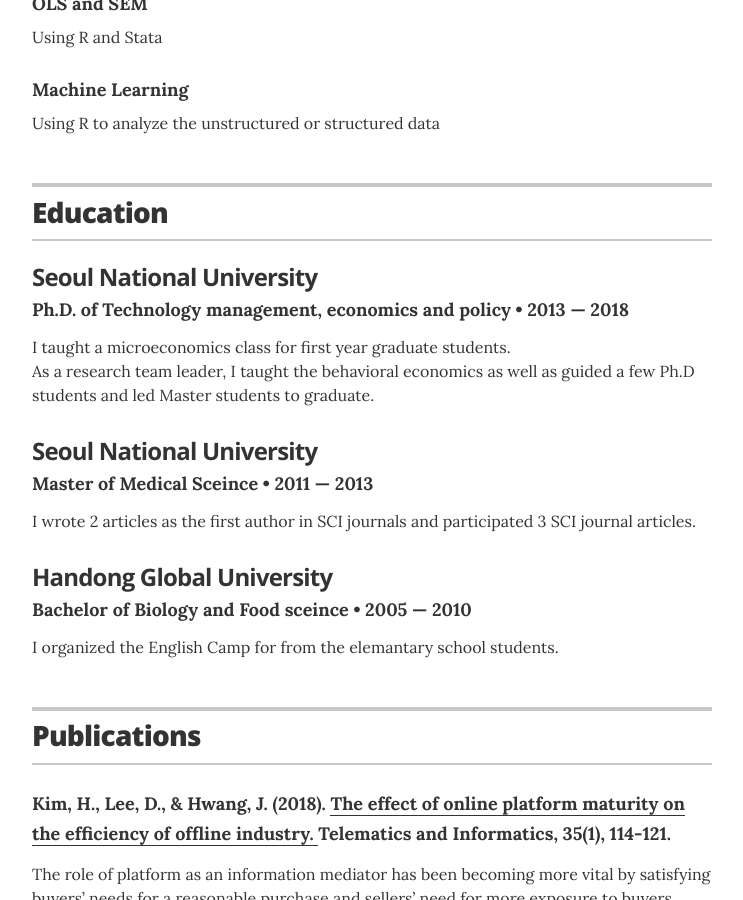
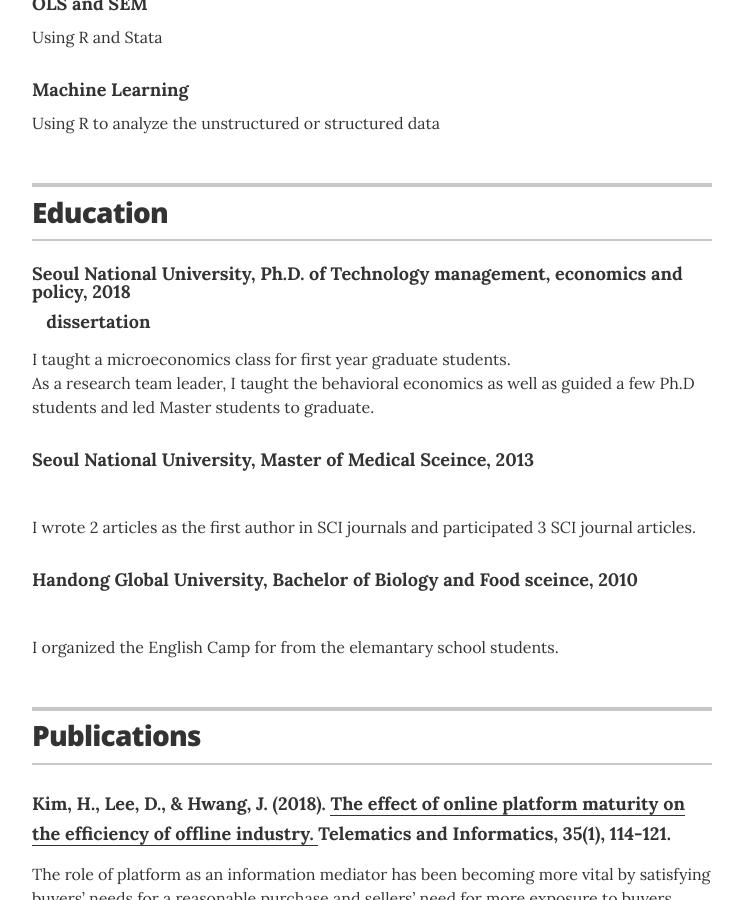
Before and after one commit to 0620hanakim/0620hanakim.github.io, a Jekyll site: the page built from index.html, in a window 1280 px wide and 900 px high, scrolled down 1020 px. Shown: the whole window, without its empty margins (268-1011 px from the left). Built offline with Jekyll 4.4.1, drawn with Linux system fonts in a browser that asks for light colours.

Commit message:
dissertation

```diff
--- a/_data/education.yml
+++ b/_data/education.yml
@@ -1,7 +1,8 @@
 # Degree
 - degree: Ph.D. of Technology management, economics and policy
   uni: Seoul National University
-  year: 2013 &mdash; 2018
+  year:  2018
+  dissertation: dissertation
   awards:
   summary:
     I taught a microeconomics class for first year graduate students.<br>
@@ -9,12 +10,14 @@
 
 - degree: Master of Medical Sceince
   uni: Seoul National University
-  year: 2011 &mdash; 2013
+  year:  2013
+  dissertation:
   awards:
   summary: I wrote 2 articles as the first author in SCI journals and participated 3 SCI journal articles.
 
 - degree: Bachelor of Biology and Food sceince
   uni: Handong Global University
-  year: 2005 &mdash; 2010
+  year:  2010
+  dissertation:
   awards:
   summary: I organized the English Camp for from the elemantary school students.
--- a/_layouts/resume.html
+++ b/_layouts/resume.html
@@ -95,8 +95,8 @@
 
         {% for education in site.data.education %}
         <div class="resume-item" itemscope itemprop="alumniOf" itemtype="http://schema.org/CollegeOrUniversity">
-          <h3 class="resume-item-title" itemprop="name">{{ education.uni }}</h3>
-          <h4 class="resume-item-details group" itemprop="description">{{ education.degree }} &bull; {{ education.year }}</h4>
+          <h3 class="resume-item-details group" itemprop="description">{{ education.uni }}, {{ education.degree }}, {{ education.year }}</h3>
+          <h4 class="resume-item-details group" itemprop="description">&nbsp;&nbsp;&nbsp;{{ education.dissertation }}</h4>
           <h5 class="resume-item-details award-title" itemprop="description">{{ education.award }}</h5>
           <p class="resume-item-copy" itemprop="description">
             <ul class="resume-item-list">
```
